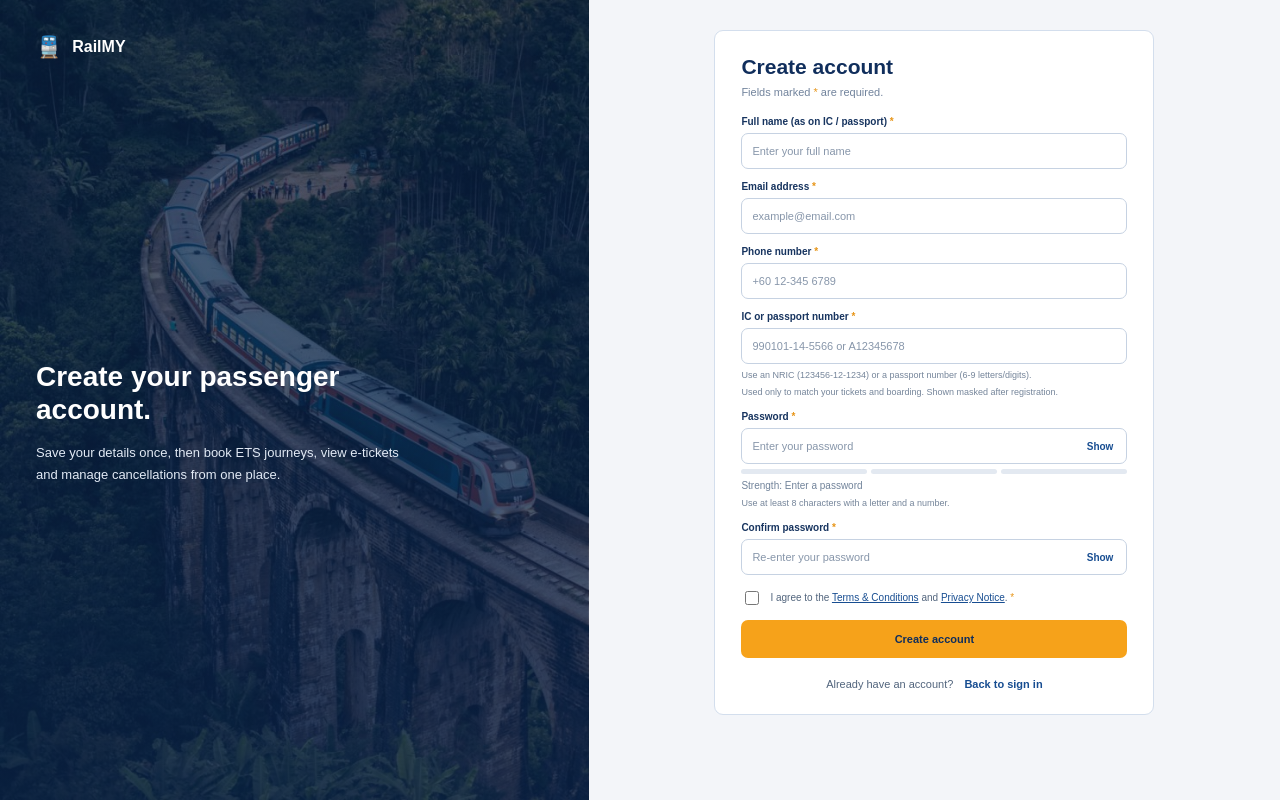
After one commit to carolleow2567-svg/Computerized-Reservation-System, a PHP site: page /passenger/register_backup.php in a window 1280 px wide. The commit adds this page. Run offline with PHP 8.4, Linux system fonts and the light colour scheme.

Commit message:
Add files via upload

```diff
--- /dev/null
+++ b/TrainBookingSystem/passenger/register_backup.php
@@ -0,0 +1,499 @@
+<?php
+require_once "../db.php";
+
+$errors = [];
+$success = "";
+
+$fullname = "";
+$email = "";
+$phone = "";
+$identity = "";
+$password = "";
+$confirm_password = "";
+
+if ($_SERVER["REQUEST_METHOD"] == "POST") {
+
+    $fullname = trim($_POST["fullname"] ?? "");
+    $email = trim($_POST["email"] ?? "");
+    $phone = trim($_POST["phone"] ?? "");
+    $identity = trim($_POST["identity"] ?? "");
+    $password = $_POST["password"] ?? "";
+    $confirm_password = $_POST["confirm_password"] ?? "";
+    $terms = isset($_POST["terms"]);
+
+    $identity_clean = preg_replace('/[\s-]/', '', $identity);
+    $clean_phone = preg_replace('/[\s-]/', '', $phone);
+
+    if (strlen($fullname) < 3) {
+        $errors["fullname"] = "Enter your full name (min. 3 characters).";
+    }
+
+    if (empty($email)) {
+        $errors["email"] = "Email address is required.";
+    } elseif (!filter_var($email, FILTER_VALIDATE_EMAIL)) {
+        $errors["email"] = "Enter a valid email address.";
+    }
+
+    if (empty($phone)) {
+        $errors["phone"] = "Phone number is required.";
+    } elseif (!preg_match('/^(?:\+?60|0)1[0-9]{8,9}$/', $clean_phone)) {
+        $errors["phone"] = "Enter a valid Malaysian number.";
+    }
+
+    if (empty($identity_clean)) {
+        $errors["identity"] = "IC or passport number is required.";
+    } elseif (!preg_match('/^\d{12}$|^[A-Za-z0-9]{6,9}$/', $identity_clean)) {
+        $errors["identity"] = "Enter a valid IC or passport number.";
+    }
+
+    if (empty($password)) {
+        $errors["password"] = "Password is required.";
+    } elseif (strlen($password) < 8) {
+        $errors["password"] = "Password must contain at least 8 characters.";
+    } elseif (!preg_match('/[A-Za-z]/', $password) || !preg_match('/[0-9]/', $password)) {
+        $errors["password"] = "Password must contain a letter and a number.";
+    }
+
+    if (empty($confirm_password)) {
+        $errors["confirm_password"] = "Please confirm your password.";
+    } elseif ($password !== $confirm_password) {
+        $errors["confirm_password"] = "Passwords do not match.";
+    }
+
+    if (!$terms) {
+        $errors["terms"] = "You must accept the terms.";
+    }
+
+    if (empty($errors)) {
+
+        $check = mysqli_prepare(
+            $conn,
+            "SELECT email, identity FROM passengers WHERE email = ? OR identity = ?"
+        );
+
+        mysqli_stmt_bind_param($check, "ss", $email, $identity_clean);
+        mysqli_stmt_execute($check);
+        mysqli_stmt_store_result($check);
+        mysqli_stmt_bind_result($check, $existing_email, $existing_identity);
+
+        while (mysqli_stmt_fetch($check)) {
+
+            if ($existing_email === $email) {
+                $errors["email"] = "This email is already registered.";
+            }
+
+            if ($existing_identity === $identity_clean) {
+                $errors["identity"] = "This IC/passport is already registered.";
+            }
+        }
+
+        mysqli_stmt_close($check);
+
+        if (empty($errors)) {
+
+            $hashed_password = password_hash($password, PASSWORD_DEFAULT);
+
+            $sql = "INSERT INTO passengers
+                    (fullname, email, phone, identity, password_hash)
+                    VALUES (?, ?, ?, ?, ?)";
+
+            $stmt = mysqli_prepare($conn, $sql);
+
+            if (!$stmt) {
+                $errors["database"] = "Database query failed.";
+            } else {
+
+                mysqli_stmt_bind_param(
+                    $stmt,
+                    "sssss",
+                    $fullname,
+                    $email,
+                    $phone,
+                    $identity_clean,
+                    $hashed_password
+                );
+
+                if (mysqli_stmt_execute($stmt)) {
+
+                    $success = "Registration successful! Your RailMY account has been created.";
+
+                    $fullname = "";
+                    $email = "";
+                    $phone = "";
+                    $identity = "";
+                    $password = "";
+                    $confirm_password = "";
+
+                } else {
+                    $errors["database"] = "Registration failed: " . mysqli_stmt_error($stmt);
+                }
+
+                mysqli_stmt_close($stmt);
+            }
+        }
+    }
+}
+
+function fieldError($field, $errors) {
+    return $errors[$field] ?? "";
+}
+
+function fieldClass($field, $errors) {
+    return isset($errors[$field]) ? "invalid" : "";
+}
+?>
+
+
+<!DOCTYPE html>
+<html lang="en">
+<head>
+    <meta charset="UTF-8">
+    <meta name="viewport" content="width=device-width, initial-scale=1.0">
+
+    <title>Passenger Registration - RailMY</title>
+
+    <link rel="stylesheet" href="../assets/style.css">
+</head>
+
+<body class="register-page">
+
+<div class="register-layout">
+
+
+    <section class="register-left">
+
+        <div class="brand">
+            <span class="brand-icon">🚆</span>
+            <span>RailMY</span>
+        </div>
+
+        <div class="left-content">
+            <h1>Create your passenger<br>account.</h1>
+
+            <p>
+                Save your details once, then book ETS journeys,
+                view e-tickets and manage cancellations from one place.
+            </p>
+        </div>
+
+    </section>
+
+    <section class="register-right">
+
+        <div class="register-card">
+
+            <div class="form-header">
+                <h2>Create account</h2>
+                <p>Fields marked <span>*</span> are required.</p>
+            </div>
+
+            <?php if (!empty($errors)): ?>
+                <div class="error-summary">
+                    Please fix the highlighted fields before creating your account.
+                </div>
+            <?php endif; ?>
+
+            <?php if (!empty($success)): ?>
+                <div class="success-message">
+                    <?php echo htmlspecialchars($success); ?>
+                </div>
+            <?php endif; ?>
+            <form method="POST" action="" novalidate>
+
+                <div class="form-group">
+
+                    <label for="fullname">
+                        Full name (as on IC / passport) <span>*</span>
+                    </label>
+
+                    <input
+                        type="text"
+                        id="fullname"
+                        name="fullname"
+                        value="<?php echo htmlspecialchars($fullname); ?>"
+                        class="<?php echo fieldClass('fullname', $errors); ?>"
+                        placeholder="Enter your full name"
+                    >
+
+                    <small class="field-message">
+                        <?php echo fieldError('fullname', $errors); ?>
+                    </small>
+
+                </div>
+
+                <div class="form-group">
+
+                    <label for="email">
+                        Email address <span>*</span>
+                    </label>
+
+                    <input
+                        type="email"
+                        id="email"
+                        name="email"
+                        value="<?php echo htmlspecialchars($email); ?>"
+                        class="<?php echo fieldClass('email', $errors); ?>"
+                        placeholder="example@email.com"
+                    >
+
+                    <small class="field-message">
+                        <?php echo fieldError('email', $errors); ?>
+                    </small>
+
+                </div>
+
+                <div class="form-group">
+
+                    <label for="phone">
+                        Phone number <span>*</span>
+                    </label>
+
+                    <input
+                        type="tel"
+                        id="phone"
+                        name="phone"
+                        value="<?php echo htmlspecialchars($phone); ?>"
+                        class="<?php echo fieldClass('phone', $errors); ?>"
+                        placeholder="+60 12-345 6789"
+                    >
+
+                    <small class="field-message">
+                        <?php echo fieldError('phone', $errors); ?>
+                    </small>
+
+                </div>
+
+                <div class="form-group">
+
+                    <label for="identity">
+                        IC or passport number <span>*</span>
+                    </label>
+
+                    <input
+                        type="text"
+                        id="identity"
+                        name="identity"
+                        value="<?php echo htmlspecialchars($identity); ?>"
+                        class="<?php echo fieldClass('identity', $errors); ?>"
+                        placeholder="990101-14-5566 or A12345678">
+
+                    <small class="field-message">
+                        <?php echo fieldError('identity', $errors); ?>
+                    </small>
+
+                    <small class="helper-text">
+                        Use an NRIC (123456-12-1234) or a passport number (6-9 letters/digits).
+                    </small>
+
+                    <small class="helper-text">
+                        Used only to match your tickets and boarding. Shown masked after registration.
+                    </small>
+
+                </div>
+
+                <div class="form-group">
+
+                    <label for="password">
+                        Password <span>*</span>
+                    </label>
+
+                    <div class="password-wrapper">
+
+                        <input
+                            type="password"
+                            id="password"
+                            name="password"
+                            class="<?php echo fieldClass('password', $errors); ?>"
+                            placeholder="Enter your password"
+                        >
+
+                        <button type="button" class="show-password" onclick="togglePassword('password', this)">
+                            Show
+                        </button>
+
+                    </div>
+
+                    <div class="password-strength">
+
+                        <div class="strength-bars">
+                            <span id="bar1"></span>
+                            <span id="bar2"></span>
+                            <span id="bar3"></span>
+                        </div>
+
+                        <small id="strengthText">Strength: Enter a password</small>
+
+                    </div>
+
+                    <small class="field-message">
+                        <?php echo fieldError('password', $errors); ?>
+                    </small>
+
+                    <small class="helper-text">
+                        Use at least 8 characters with a letter and a number.
+                    </small>
+
+                </div>
+
+                <div class="form-group">
+
+                    <label for="confirm_password">
+                        Confirm password <span>*</span>
+                    </label>
+
+                    <div class="password-wrapper">
+
+                        <input
+                            type="password"
+                            id="confirm_password"
+                            name="confirm_password"
+                            class="<?php echo fieldClass('confirm_password', $errors); ?>"
+                            placeholder="Re-enter your password">
+
+                        <button type="button" class="show-password" onclick="togglePassword('confirm_password', this)">
+                            Show
+                        </button>
+
+                    </div>
+
+                    <small class="field-message" id="confirmMessage">
+                        <?php echo fieldError('confirm_password', $errors); ?>
+                    </small>
+
+                </div>
+
+                <div class="terms-group">
+
+                    <label class="terms-label">
+
+                        <input
+                            type="checkbox"
+                            name="terms"
+                            id="terms"
+                            <?php echo isset($_POST["terms"]) ? "checked" : ""; ?>>
+
+                        <span>
+                            I agree to the
+                            <a href="#">Terms &amp; Conditions</a>
+                            and
+                            <a href="#">Privacy Notice</a>.
+                            <span class="required">*</span>
+                        </span>
+
+                    </label>
+
+                    <small class="field-message terms-error">
+                        <?php echo fieldError('terms', $errors); ?>
+                    </small>
+
+                </div>
+
+                <button type="submit" class="create-account-btn">
+                    Create account
+                </button>
+
+
+            </form>
+
+            <div class="login-link">
+
+                Already have an account?
+
+                <a href="../index.php">Back to sign in</a>
+
+            </div>
+
+        </div>
+
+    </section>
+
+</div>
+
+<script>
+
+function togglePassword(inputId, button) {
+
+    const input = document.getElementById(inputId);
+
+    if (input.type === "password") {
+        input.type = "text";
+        button.textContent = "Hide";
+    } else {
+        input.type = "password";
+        button.textContent = "Show";
+    }
+
+}
+
+const passwordInput = document.getElementById("password");
+
+passwordInput.addEventListener("input", function () {
+
+    const password = this.value;
+
+    const bar1 = document.getElementById("bar1");
+    const bar2 = document.getElementById("bar2");
+    const bar3 = document.getElementById("bar3");
+
+    const strengthText = document.getElementById("strengthText");
+
+    // Reset
+    bar1.className = "";
+    bar2.className = "";
+    bar3.className = "";
+
+    if (password.length === 0) {
+        strengthText.textContent = "Strength: Enter a password";
+        return;
+    }
+
+    let strength = 0;
+
+    if (password.length >= 8) strength++;
+    if (/[A-Za-z]/.test(password) && /[0-9]/.test(password)) strength++;
+    if (/[!@#$%^&*(),.?":{}|<>]/.test(password) || password.length >= 12) strength++;
+
+    if (strength === 1) {
+
+        bar1.classList.add("weak");
+        strengthText.textContent = "Strength: Weak";
+
+    } else if (strength === 2) {
+
+        bar1.classList.add("medium");
+        bar2.classList.add("medium");
+        strengthText.textContent = "Strength: Medium";
+
+    } else if (strength >= 3) {
+
+        bar1.classList.add("strong");
+        bar2.classList.add("strong");
+        bar3.classList.add("strong");
+        strengthText.textContent = "Strength: Strong";
+
+    }
+
+});
+
+const confirmInput = document.getElementById("confirm_password");
+
+confirmInput.addEventListener("input", function () {
+
+    const password = document.getElementById("password").value;
+    const confirm = this.value;
+    const message = document.getElementById("confirmMessage");
+
+    if (confirm === "") {
+        message.textContent = "";
+    } else if (password !== confirm) {
+        message.textContent = "Passwords do not match.";
+    } else {
+        message.textContent = "";
+    }
+
+});
+
+</script>
+
+</body>
+</html>
```
Also changed, not shown: TrainBookingSystem/passenger/register.php (+17 -2 lines).
